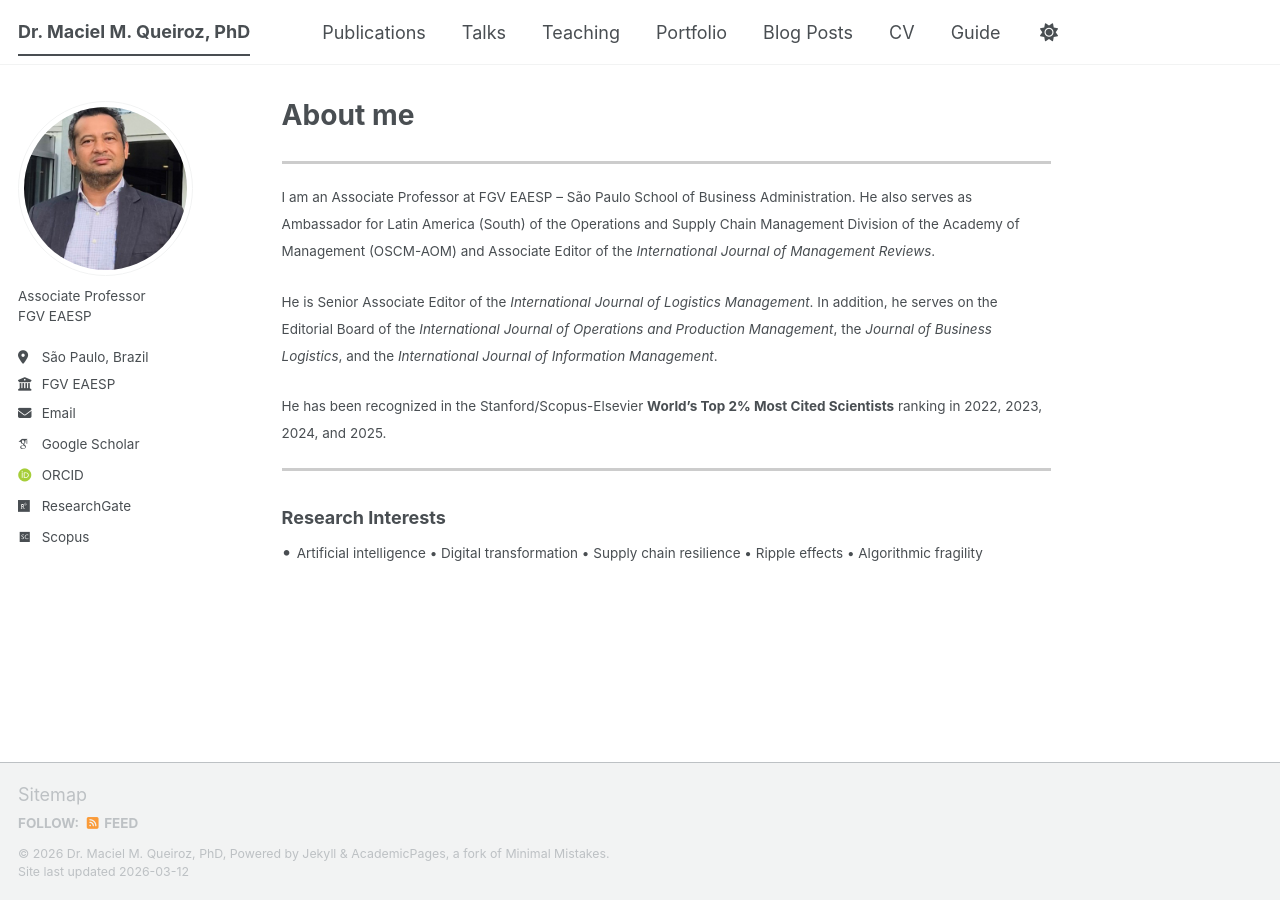
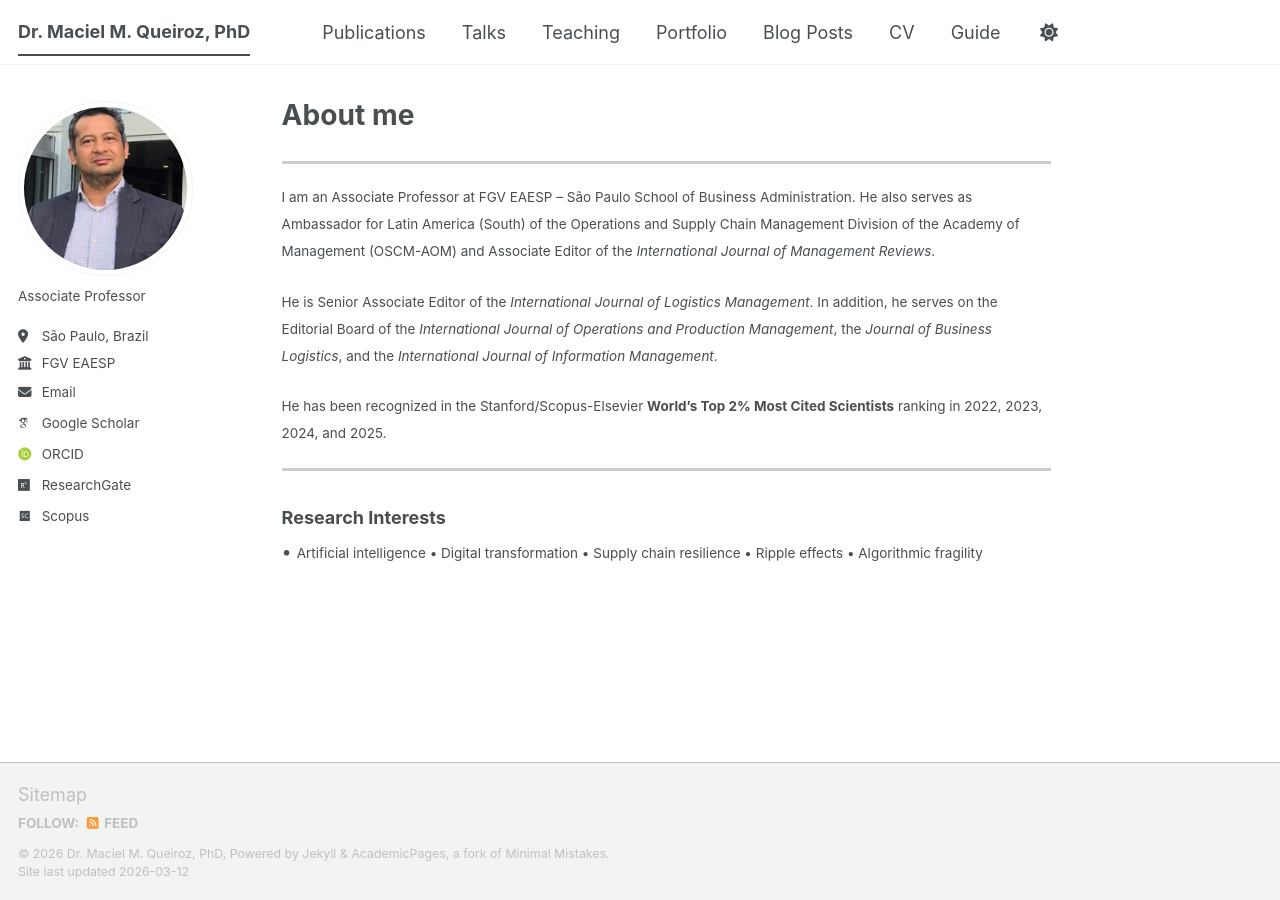
Before and after one commit to maciel-queiroz/maciel-queiroz.github.io, a Jekyll site: the page built from _pages/about.md, in a window 1280 px wide. Built offline with Jekyll 4.4.1, drawn with Linux system fonts in a browser that asks for light colours; some web fonts are replaced; a script bundle is joined from its source files by our own code; library files that are not in the unit come from our copies.

Commit message:
Update _config.yml

```diff
--- a/_config.yml
+++ b/_config.yml
@@ -26,9 +26,9 @@ author:
   avatar           : "profile.jpg"
   name             : #"Maciel M. Queiroz"
   pronouns         : # example: "she/her"
-  bio              : "Associate Professor<br>FGV EAESP"
+  bio              : "Associate Professor"
+  employer         : "FGV EAESP"
   location         : "São Paulo, Brazil"
-  employer         : "FGV EAESP"
   uri              : # URL
   email            : "maciel.queiroz@fgv.br"
 
```
